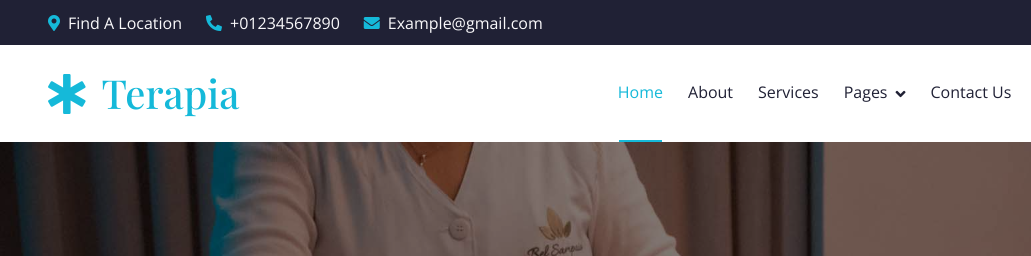
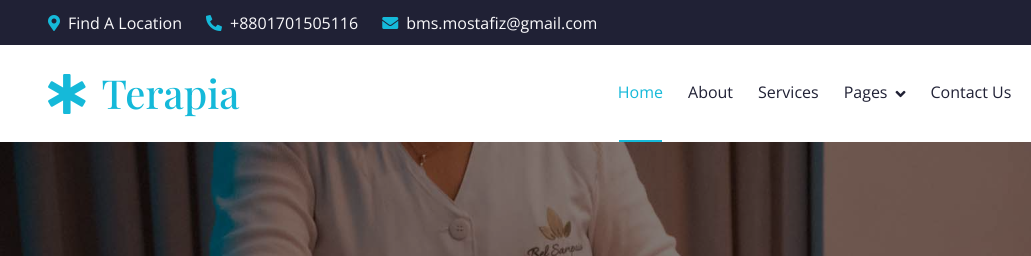
Before and after one commit to bmsmostafiz/Terapia, a plain HTML site: page index.html in a window 1280 px wide. Shown: the top 256 px of the page, 0-1031 px from the left. Drawn offline with nearby package versions, Linux system fonts and the light colour scheme.

Commit message:
Update index.html

```diff
--- a/index.html
+++ b/index.html
@@ -46,8 +46,8 @@
                 <div class="col-lg-8 text-center text-lg-start mb-lg-0">
                     <div class="d-flex flex-wrap">
                         <a href="#" class="text-light me-4"><i class="fas fa-map-marker-alt text-primary me-2"></i>Find A Location</a>
-                        <a href="#" class="text-light me-4"><i class="fas fa-phone-alt text-primary me-2"></i>+01234567890</a>
-                        <a href="#" class="text-light me-0"><i class="fas fa-envelope text-primary me-2"></i>Example@gmail.com</a>
+                        <a href="#" class="text-light me-4"><i class="fas fa-phone-alt text-primary me-2"></i>+8801701505116</a>
+                        <a href="#" class="text-light me-0"><i class="fas fa-envelope text-primary me-2"></i>bms.mostafiz@gmail.com</a>
                     </div>
                 </div>
                 <div class="col-lg-4 text-center text-lg-end">
```
